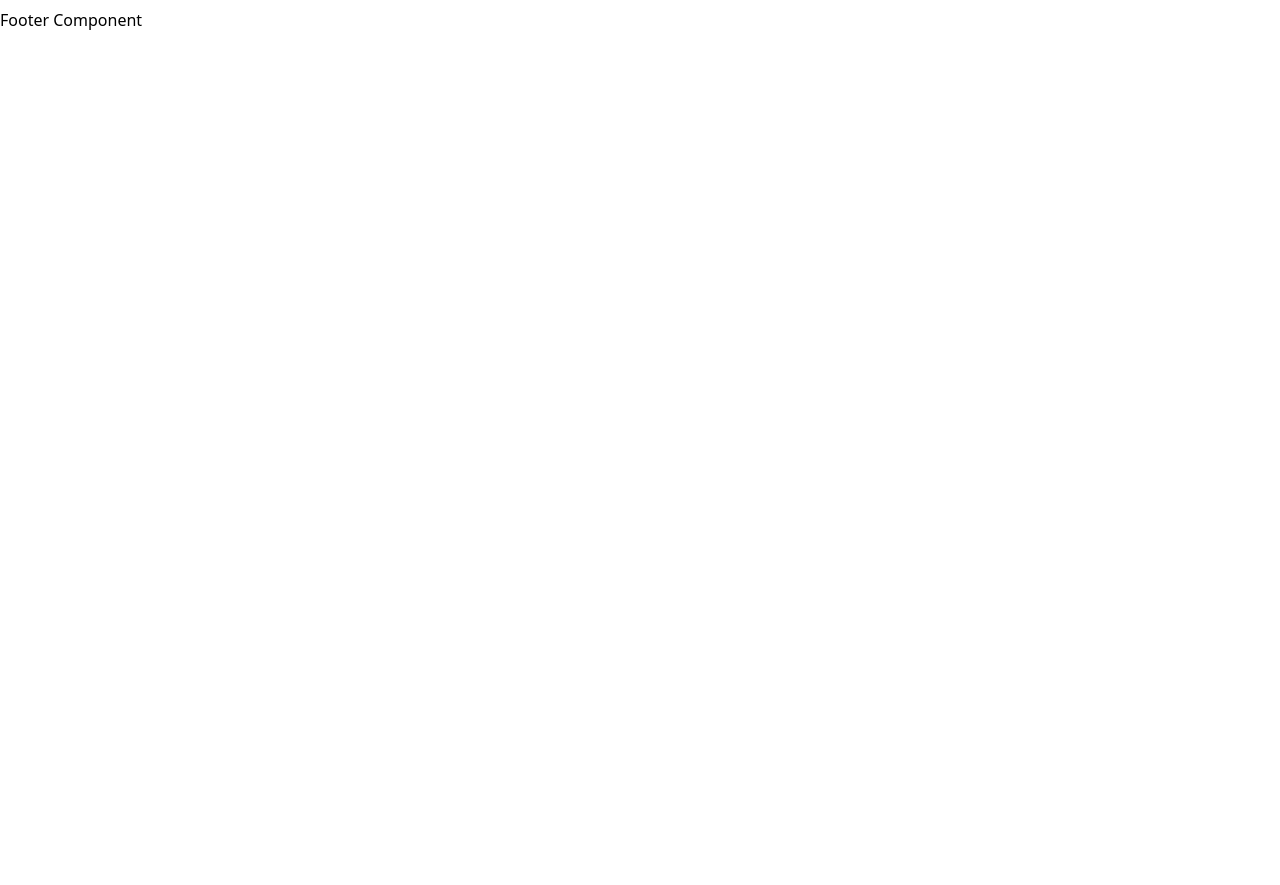
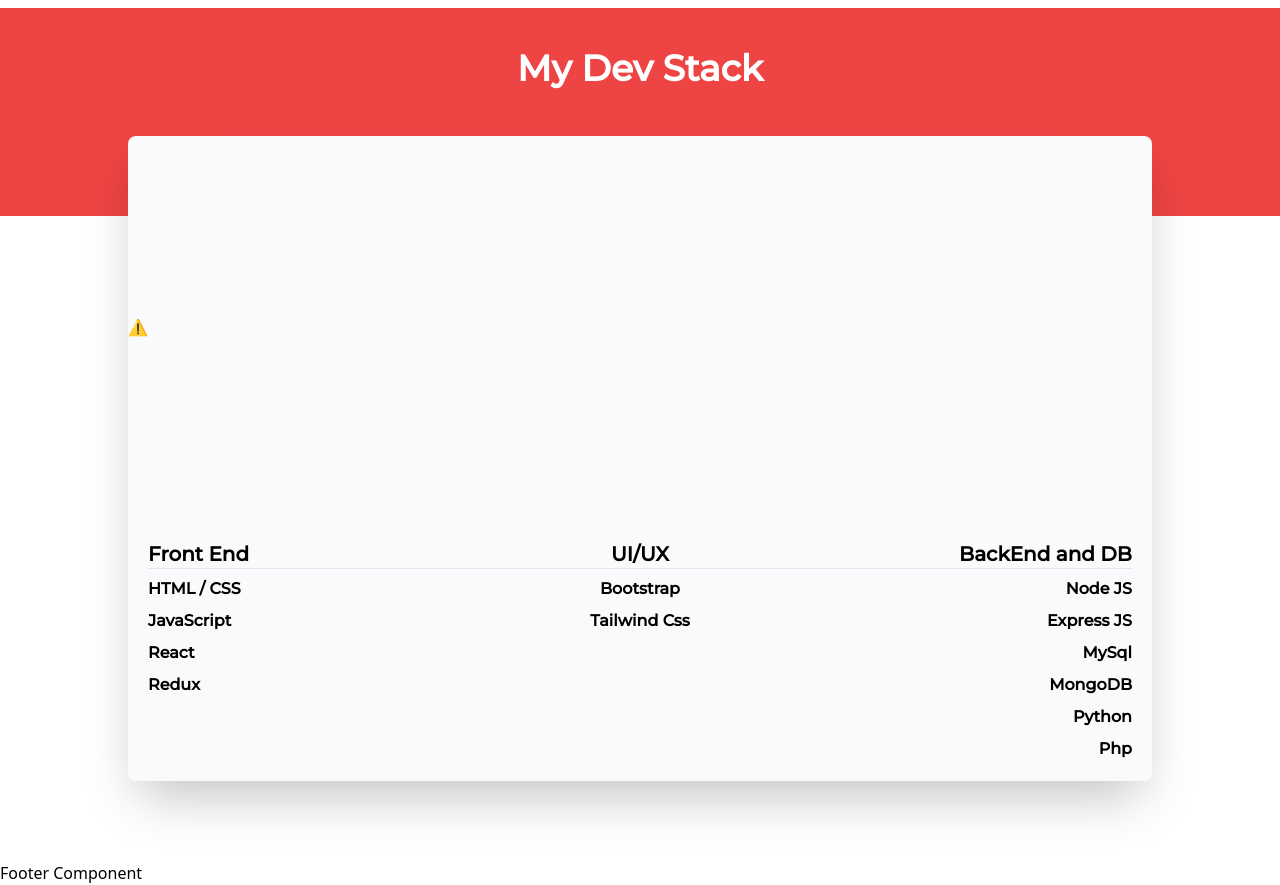
Before and after one commit to Aoyon123/Own-Portfolio-Website, a React (Create React App) app: page / in a window 1280 px wide. Shown: the part 2340-3225 px from the top of the page. Before the commit the page ends 2372 px from the top, so only its background shows below. Built offline with nearby package versions, Linux system fonts and the light colour scheme; no server answers.

Commit message:
Dev_stack

```diff
--- a/src/pages/Home.js
+++ b/src/pages/Home.js
@@ -120,10 +120,57 @@
           </div>
         </div>
 
+        {/* Devstack Section */}
+        <div className="my-20">
+          <div className="text-center h-52 bg-red-500">
+            <h1 className="text-white font-bold text-4xl py-10">
+              My Dev Stack
+            </h1>
+          </div>
+
+          <div className="md:mx-5 mx-32 shadow-2xl bg-gray-50 -mt-20 rounded-lg hover:bg-gray-700 hover:text-white">
+            <div className="h-96">
+              <lottie-player
+                src="https://assets1.lottiefiles.com/packages/lf20_qhrndegx.json"
+                background="transparent"
+                speed="1"
+                loop
+                autoplay
+              ></lottie-player>
+            </div>
+            <div className="grid md:grid-cols-1 grid-cols-3 p-5">
+              <div>
+                <h1 className="text-xl font-bold">Front End</h1>
+                <hr />
+                <p className="font-semibold mt-2">HTML / CSS</p>
+                <p className="font-semibold mt-2">JavaScript</p>
+                <p className="font-semibold mt-2">React</p>
+                <p className="font-semibold mt-2">Redux</p>
+              </div>
+
+              <div className="text-center">
+                <h1 className="text-xl font-bold">UI/UX</h1>
+                <hr />
+                <p className="font-semibold mt-2">Bootstrap</p>
+                <p className="font-semibold mt-2">Tailwind Css</p>
+              </div>
+
+              <div className="text-right">
+                <h1 className="text-xl font-bold">BackEnd and DB</h1>
+                <hr />
+                <p className="font-semibold mt-2">Node JS</p>
+                <p className="font-semibold mt-2">Express JS</p>
+                <p className="font-semibold mt-2">MySql</p>
+                <p className="font-semibold mt-2">MongoDB</p>
+                <p className="font-semibold mt-2">Python</p>
+                <p className="font-semibold mt-2">Php</p>
+              </div>
+            </div>
+          </div>
+        </div>
 
 
-
-
+        {/*MY INFO*/}
 
       </div>
     </Layout>
```
